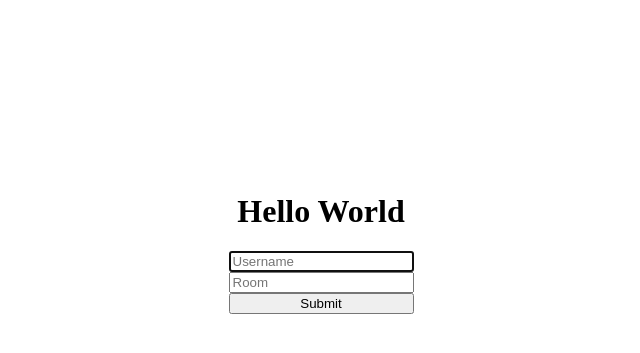
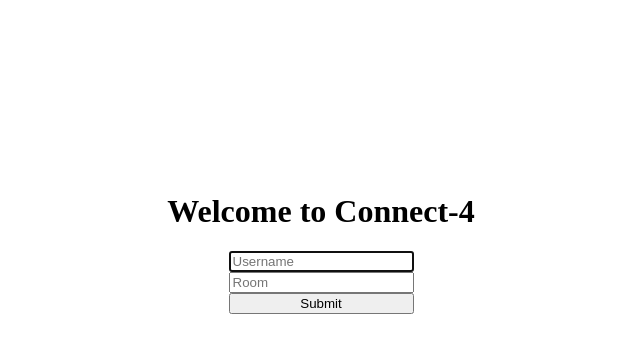
Before and after one commit to Deep-Codes/connect-4-dev, a Flask app: page / in a window 1280 px wide. Shown: the part 157-510 px from the top of the page, without its empty margins (319-959 px from the left). Run offline with Flask 2, Linux system fonts and the light colour scheme.

```diff
--- a/templates/index.html
+++ b/templates/index.html
@@ -10,7 +10,7 @@
   <link rel="shortcut icon" href="/static/dark.svg" type="image/x-icon">
 </head>
 <body class="page">
-    <h1 class="mt-5">Hello World</h1>
+    <h1 class="mt-5">Welcome to Connect-4</h1>
     <form class="form-ctx" action="/game">
       <input type="text" class="mt-5"  name="username"  placeholder="Username" autocomplete="off" required autofocus>
       <input type="text" class="mt-5"  name="room"  placeholder="Room" autocomplete="off" required autofocus>
```
Also changed, not shown: requirements.txt (added, +17 -0 lines), 1 other file.
